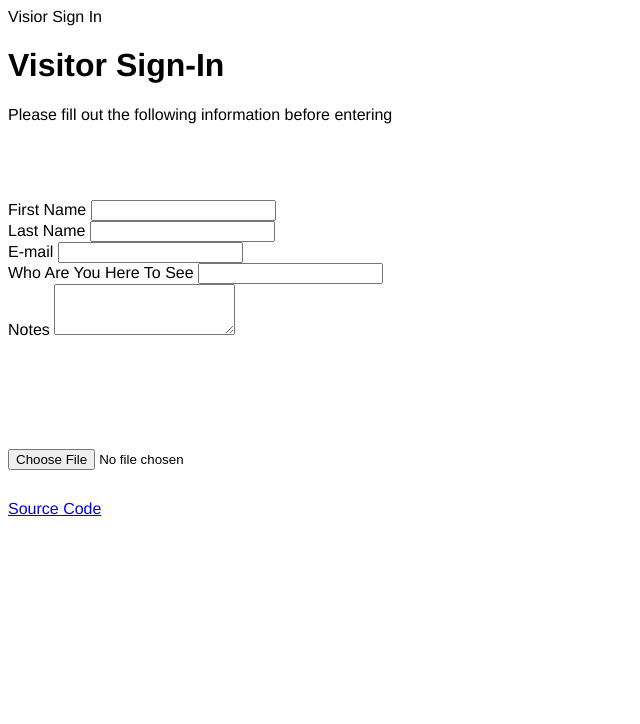
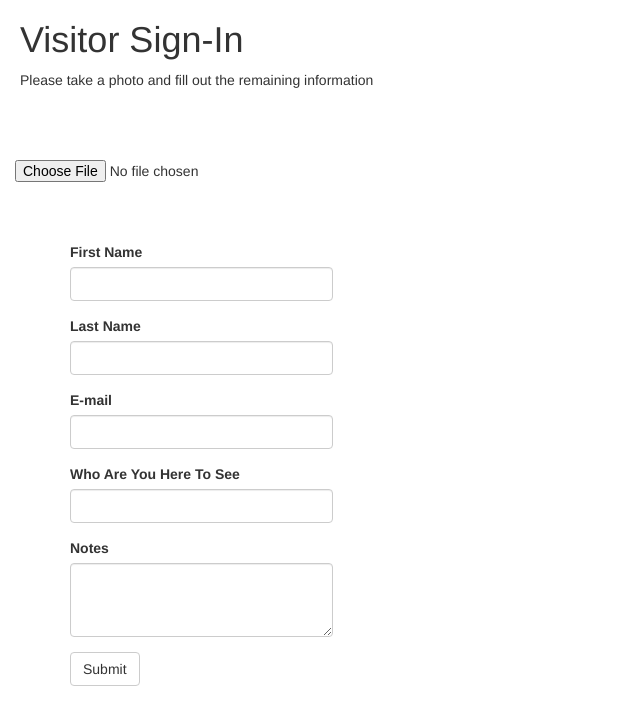
Before and after one commit to kylelegare/Visit-registration, a plain HTML site: page index.html in a window 1280 px wide. Shown: the whole page, without its empty margins (0-640 px from the left). Drawn offline with Linux system fonts and the light colour scheme.

Commit message:
Moved Pic to top

```diff
--- a/index.html
+++ b/index.html
@@ -3,16 +3,26 @@
 <head>
 <meta charset=utf-8>
 <meta name="viewport" content="width=320">
-<title>Browser Camera Demo</title>
+<title>Click Here to Sign In</title>
 <link rel="stylesheet" href="style.css">
+<link rel="stylesheet" type="text/css" href="bootstrap/css/bootstrap.min.css">
 
 <body>
-    <header>
-        Visior Sign In
-    </header>
-       <div class="container">
-    <h1>Visitor Sign-In</h1>
-    <p>Please fill out the following information before entering</p>
+<header>
+   <h1>Visitor Sign-In</h1>
+    <p>Please take a photo and fill out the remaining information</p>
+</header>
+<div id="content"></div>
+    <div class="form-group col-lg-12">
+    <form>
+        <!-- prompt the user, Camera or Gallery -->
+        <input type="file" accept="image/*" />
+
+        <!-- open the camera immediately
+        <input type="file" accept="image/*;capture=camera" />
+        -->
+    </form><div class="container">
+
     <form role="form">
         <div class="row">
             <div class="form-group col-lg-3">
@@ -46,22 +56,12 @@
                <textarea class="form-control" rows="3"></textarea>
             </div>
         </div>
+        <button type="submit" class="btn btn-default">Submit</button>
     </form>
 </div>
 
+    </div>
 
-    <div id="content"></div>
-    <form>
-        <!-- prompt the user, Camera or Gallery -->
-        <input type="file" accept="image/*" />
-
-        <!-- open the camera immediately
-        <input type="file" accept="image/*;capture=camera" />
-        -->
-    </form>
- 	<footer>
-	<a href="https://github.com/don/html-cam">Source Code</a>
-	</footer>
     <script src="script.js" type="text/javascript"></script>
 	<script type="text/javascript">
 
--- a/style.css
+++ b/style.css
@@ -4,16 +4,16 @@ body {
 }
 
 #content {
-    text-align: center;
-    padding-top: 50px;
+    padding-top: 0px;
+
 }
 
 img {
     padding: 10px;
     background: white;
     border-radius: 50%;
-    width: 300px;
-    height: 300px;
+    width: 200px;
+    height: 200px;
 }
 
 
@@ -29,3 +29,12 @@ form {
 footer {
     margin-top: 30px;
 }
+
+
+.input {
+    border: solid red 1px;
+}
+
+header {
+    margin-left: 20px;
+}
```
